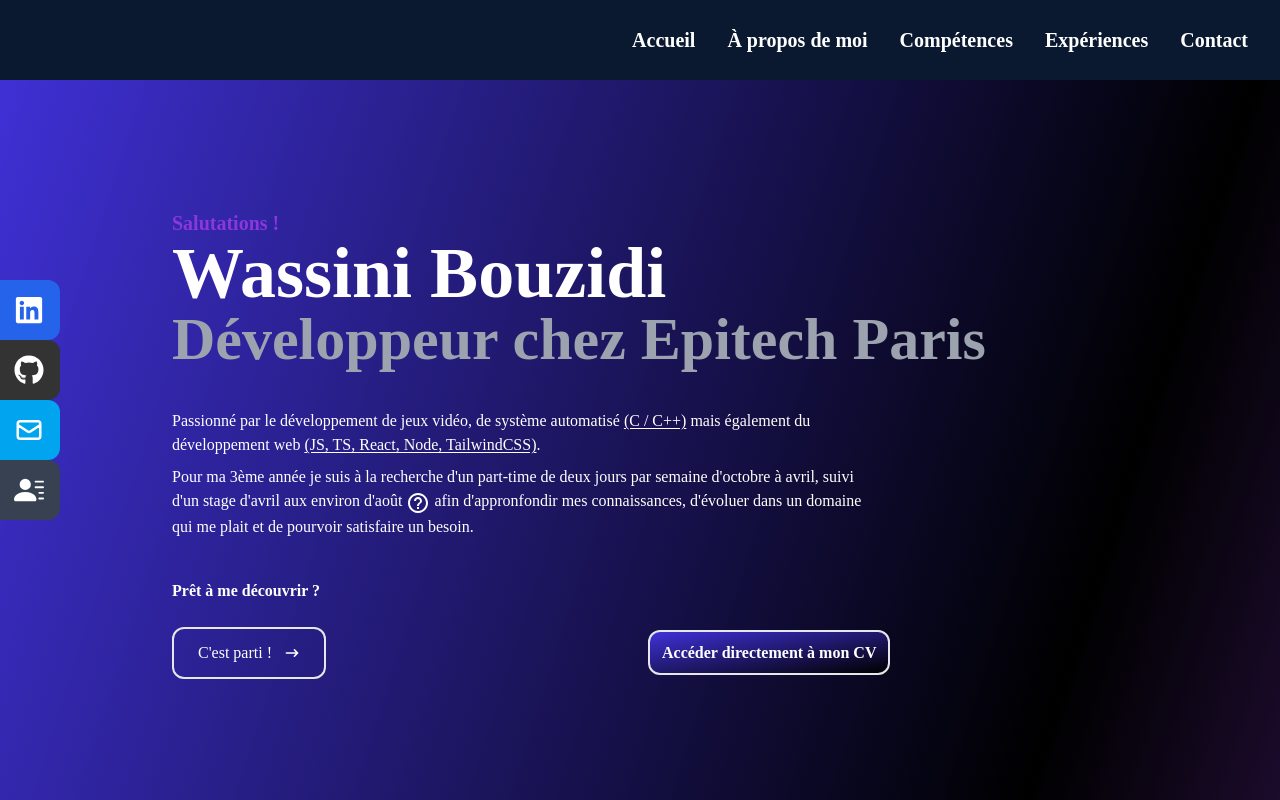
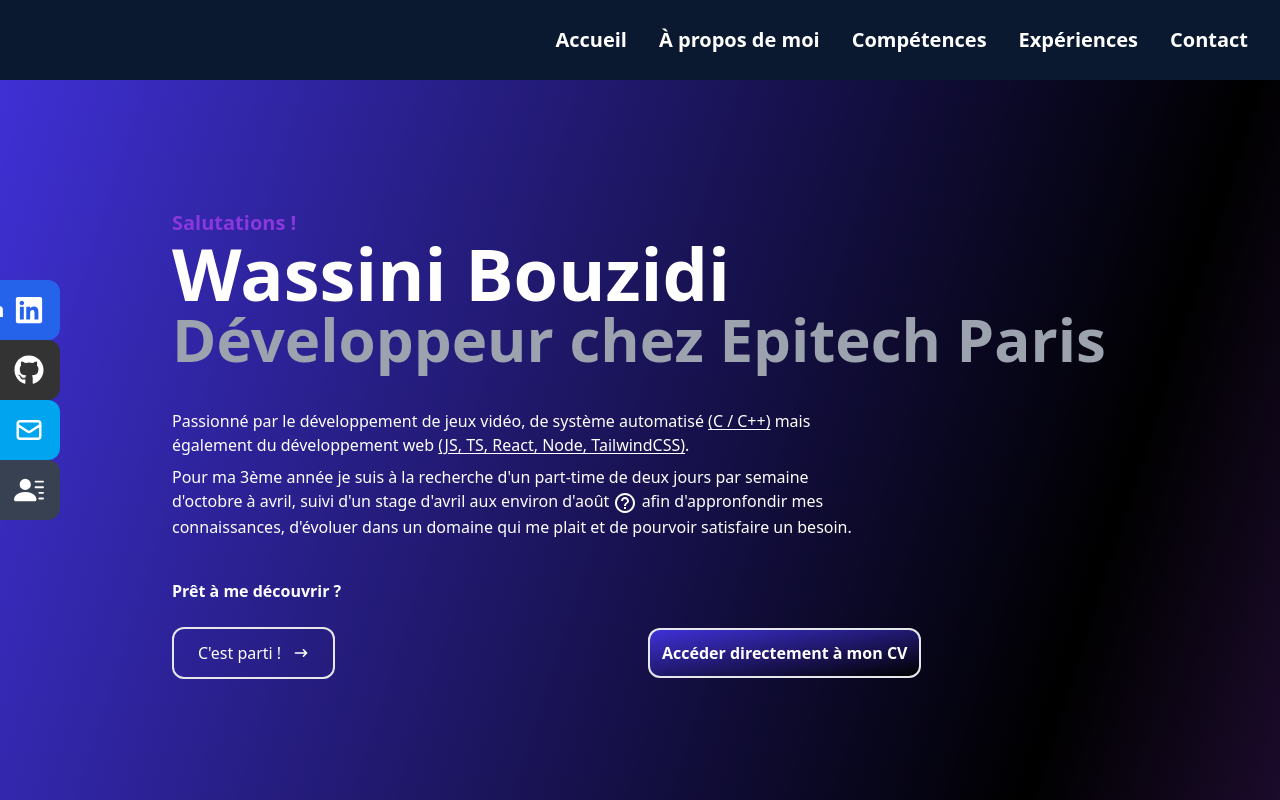
Before and after one commit to yoou92/folio, a React (Create React App) app: page / in a window 1280 px wide. Shown: the top 800 px of the page. Built offline with nearby package versions, Linux system fonts and the light colour scheme.

Commit message:
[ADD] (App.js): font-sans for all fonts

```diff
--- a/src/App.js
+++ b/src/App.js
@@ -7,7 +7,7 @@
 
 function App() {
   return (
-    <div>
+    <div className="font-sans">
       <Navbar />
       <div className="bg-gradient-to-br from-main via-black to-secondary ">
         <Home />
```
